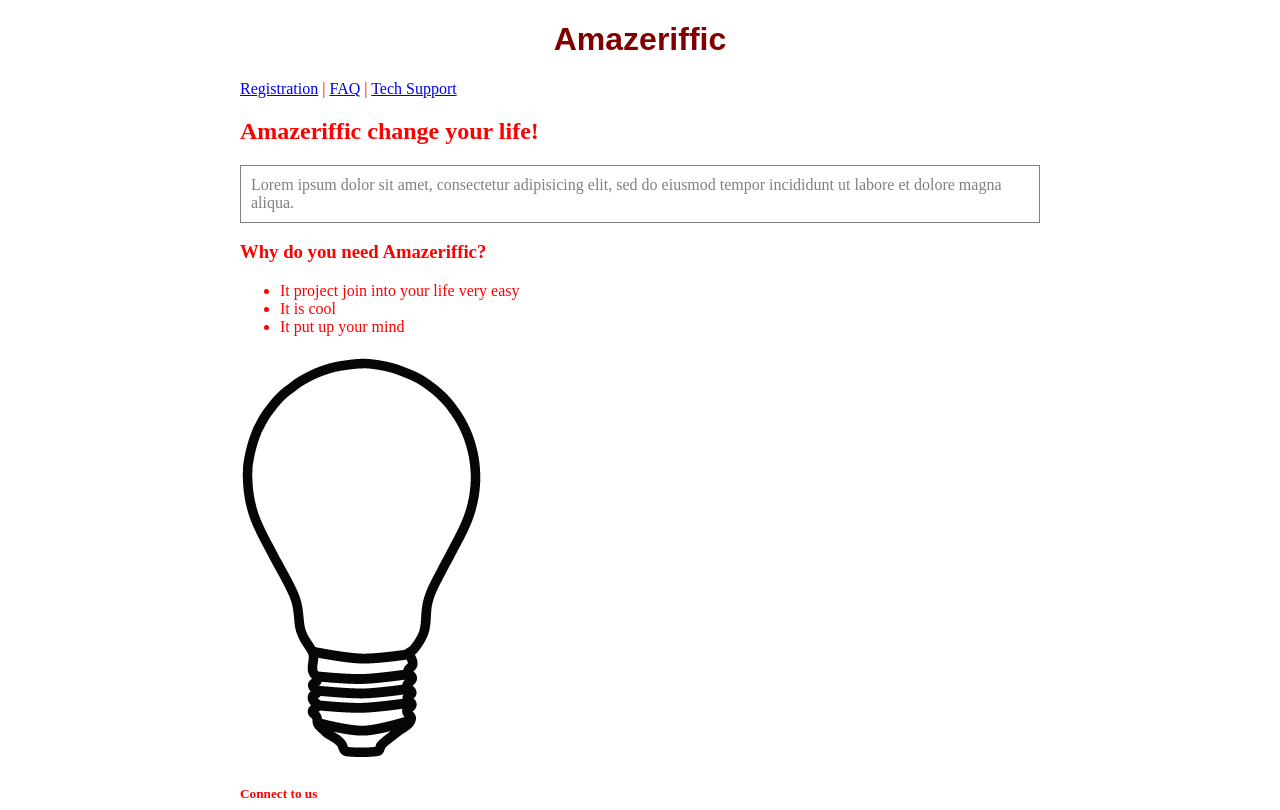
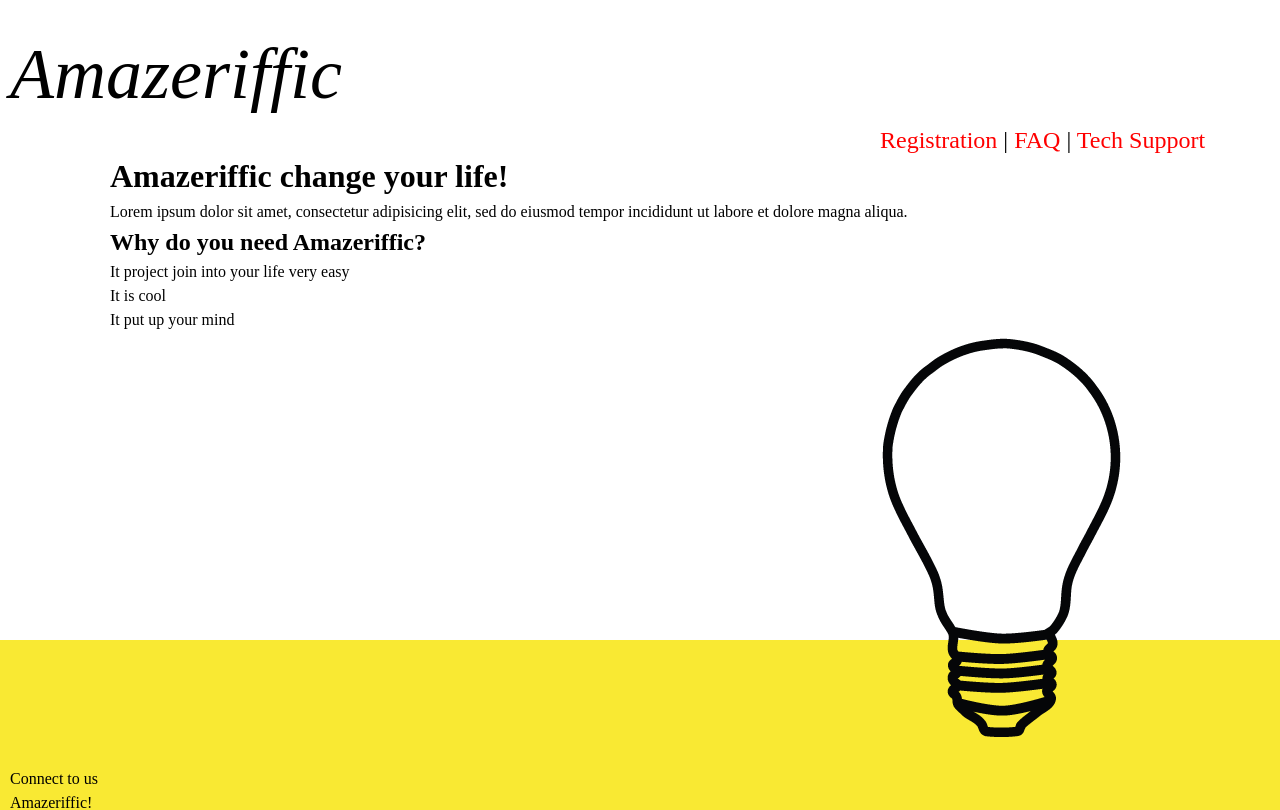
Before and after one commit to enzomero/SWA, a plain HTML site: page Projects/Amazeriffic/index.html in a window 1280 px wide. Shown: the top 810 px of the page. Drawn offline with Linux system fonts and the light colour scheme; a web font is replaced by a local one.

Commit message:
CSS is ready

```diff
--- a/Projects/Amazeriffic/index.html
+++ b/Projects/Amazeriffic/index.html
@@ -3,19 +3,21 @@
 	<head>
 		<meta charset="utf-8">
 		<title>Amazeriffic</title>
+		<link rel="stylesheet" type="text/css" href="reset.css">
 		<link rel="stylesheet" type="text/css" href="style.css">
-		<link rel="stylesheet" type="text/css" href="http://fonts.googleapis.com/css?family=Denk+One">
+		<link rel="stylesheet" type="text/css" href="">
 	</head>
 	<body>
 		<header>
-			<h1>Amazeriffic</h1>
-			<nav>
+			<h1 class="left">Amazeriffic</h1>
+			<nav class="right">
 				<a href="#">Registration</a> |
 				<a href="faq.html">FAQ</a> |
 				<a href="#">Tech Support</a>
 			</nav>
 		</header>
 		<main>
+			<div class="left">
 			<h2>Amazeriffic change your life!</h2>
 			<p>Lorem ipsum dolor sit amet, consectetur adipisicing elit, sed do eiusmod tempor incididunt ut labore et dolore magna aliqua.</p>
 			<h3>Why do you need Amazeriffic?</h3>
@@ -24,16 +26,20 @@
 				<li>It is cool</li>
 				<li>It put up your mind</li>
 			</ul>
+
+			</div>
+			<div class="right">
 			<img src="lightbulb.png" alt="This is a lamp">
+			</div>
 		</main>
 		<footer>
-			<div class="contact">
+			<div class="left">
 				<h5>Connect to us</h5>
 				<p>Amazeriffic!</p>
 				<p>555 50th street</p>
 				<p>Ashwill. N.Caroline 28801</p>
 			</div>
-			<div>
+			<div class="right">
 				<h5>Map of web-site</h5>
 				<ul>
 					<li><a href="#">Home</a></li>
--- /dev/null
+++ b/Projects/Amazeriffic/reset.css
@@ -0,0 +1,47 @@
+/* http://meyerweb.com/eric/tools/css/reset/
+   v2.0 | 20110126
+   License: none (public domain) */
+
+html, body, div, span, applet, object, iframe,
+h1, h2, h3, h4, h5, h6, p, blockquote, pre,
+a, abbr, acronym, address, big, cite, code,
+del, dfn, em, img, ins, kbd, q, s, samp,
+small, strike, strong, sub, sup, tt, var,
+b, u, i, center,
+dl, dt, dd, ol, ul, li,
+fieldset, form, label, legend,
+table, caption, tbody, tfoot, thead, tr, th, td,
+article, aside, canvas, details, embed,
+figure, figcaption, footer, header, hgroup,
+menu, nav, output, ruby, section, summary,
+time, mark, audio, video {
+	margin: 0;
+	padding: 0;
+	border: 0;
+	font-size: 100%;
+	font: inherit;
+	vertical-align: baseline;
+}
+/* HTML5 display-role reset for older browsers */
+article, aside, details, figcaption, figure,
+footer, header, hgroup, menu, nav, section {
+	display: block;
+}
+body {
+	line-height: 1;
+}
+ol, ul {
+	list-style: none;
+}
+blockquote, q {
+	quotes: none;
+}
+blockquote:before, blockquote:after,
+q:before, q:after {
+	content: '';
+	content: none;
+}
+table {
+	border-collapse: collapse;
+	border-spacing: 0;
+}
--- a/Projects/Amazeriffic/style.css
+++ b/Projects/Amazeriffic/style.css
@@ -1,27 +1,66 @@
 body {
-	background:: lightcayn;
-	width: 800px;
-	margin: auto;
-	color: #ff0000;
-	font-size: 100%;
+	font-family: 'Droid Sans';
+	min-width: 885px;
+	max-width: 2560px;
+	max-height: 1760px;
+	line-height: 1.5em;
 }
-h1{
-	color: maroon;
-	text-align: center;
-	font-family: 'Denk One', sans-serif;
-	font-size: xx-large;
+header {
+	min-height: 100px;
+	background: white;
+	font-size: 1.5em;
+	margin-top: 20px;
 }
-h2 {
-	font-size: x-large;
+main {
+	min-height: 500px;
+	background: white;
+	margin-top: 20px;
+	margin-left: 100px;
 }
-.important {
-	font-size: larger;
+footer {
+	min-height: 200px;
+	background: #f9e933;
 }
-.onePointTwo {
-	font-size: 1.2em;
+.right {
+	float: right;
+	width: 400px;
 }
-p{
-	color: gray;
-	border: 1px solid gray;
-	padding: 10px;
+.left {
+	float: left;
+	width: 1000px;
+	margin-left: 10px;
 }
+a {
+	color: red;
+	text-decoration: none;
+}
+a:hover {
+	color: blue;
+	text-decoration: underline;
+}
+h1 {
+	font-family: 'Ubuntu';
+	font-size: 3em;
+	font-style: italic;
+	line-height: 1.5em;
+}
+h2{
+	font-family: 'Ubuntu';
+	font-size: 2em;
+	font-weight: bold;
+	line-height: 1.5em;
+}
+h3{
+	font-family: 'Ubuntu';
+	font-size: 1.5em;
+	font-weight: bold;
+	line-height: 1.5em;
+}
+h4{
+	font-family: 'Ubuntu';
+	line-height: 1.5em;
+}
+h5{
+	margin-top: 20px;
+	line-height: 1.5em;
+}
```
Also changed, not shown: Projects/Chapter3/reset.html (added, +23 -0 lines), Projects/Chapter3/reset.css (added), Projects/Chapter3/styleR.css (added).
